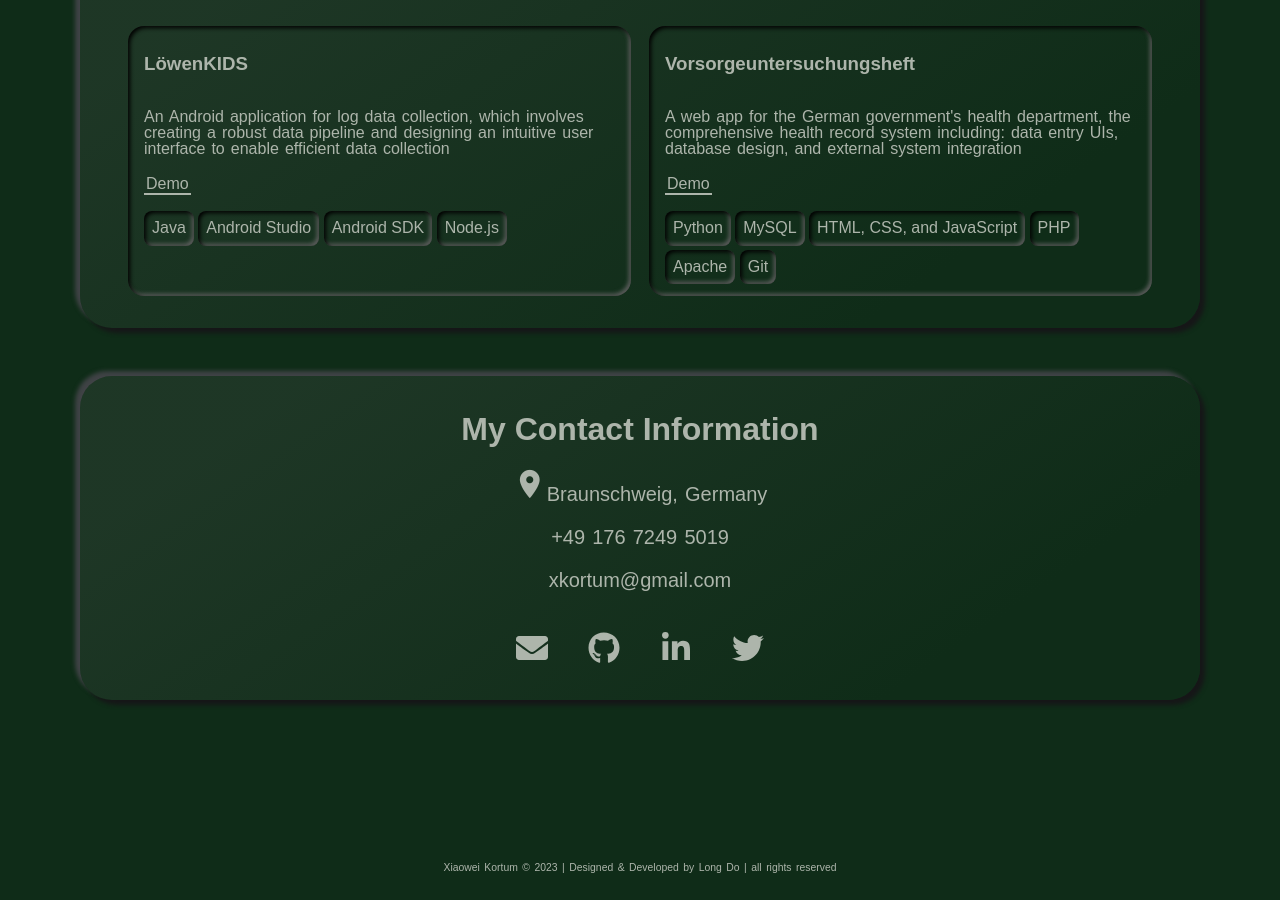
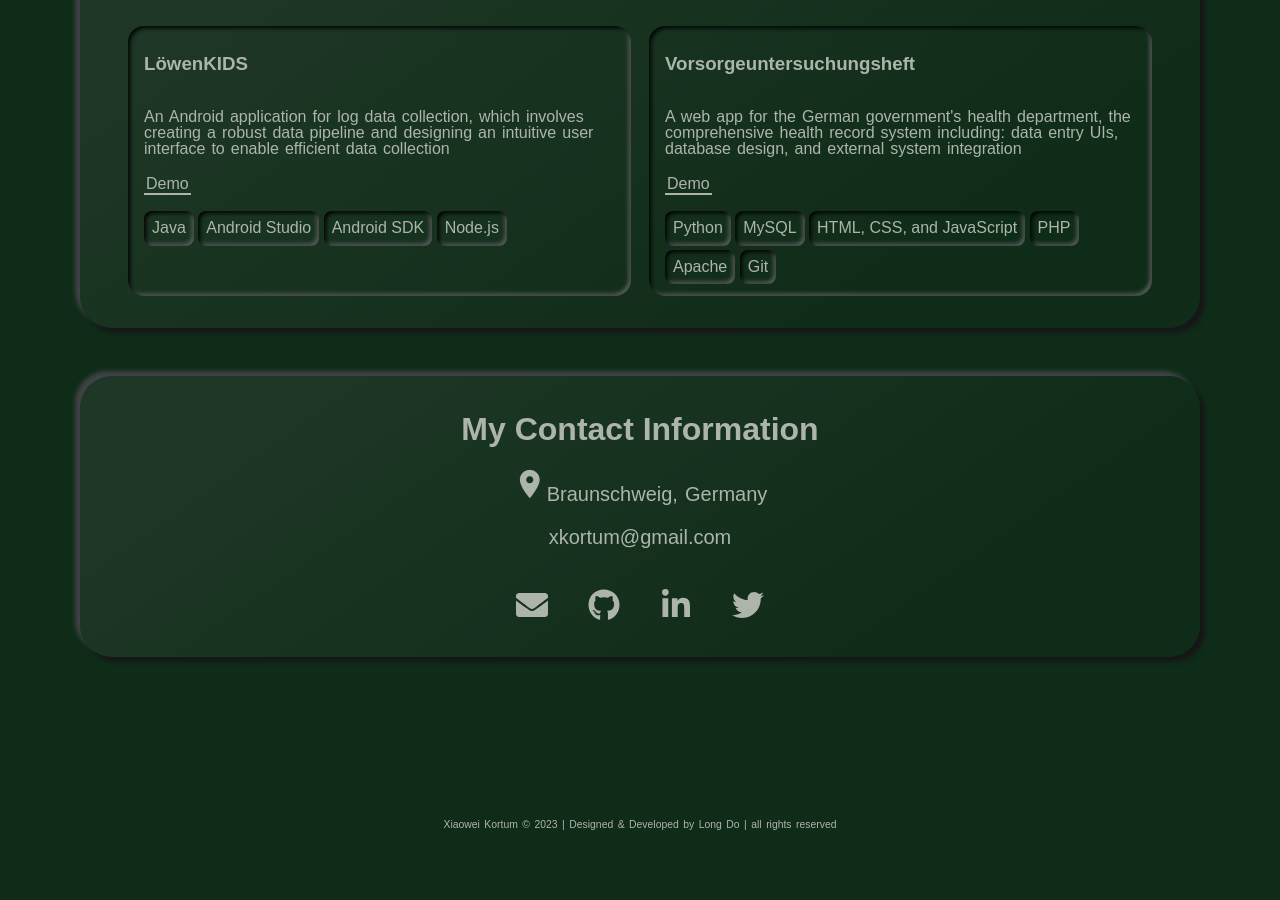
Before and after one commit to xkortum/xkortum.github.io, a Jekyll site: the page built from index.html, in a window 1280 px wide and 900 px high, scrolled down 4402 px. Built offline with Jekyll 4.4.1, drawn with Linux system fonts in a browser that asks for light colours; some web fonts are replaced; after the commit the page ends 5259 px from its top, so only the background shows below that.

Commit message:
Update _config.yml
remove phone number

```diff
--- a/_config.yml
+++ b/_config.yml
@@ -86,7 +86,7 @@ contact_title: My Contact Information
 contact_description: ...
 contact_address: Karlstr. 28 38106
 contact_city: Braunschweig, Germany
-contact_phone: +49 176 7249 5019
+contact_phone:
 contact_email: xkortum@gmail.com
 
 
```
